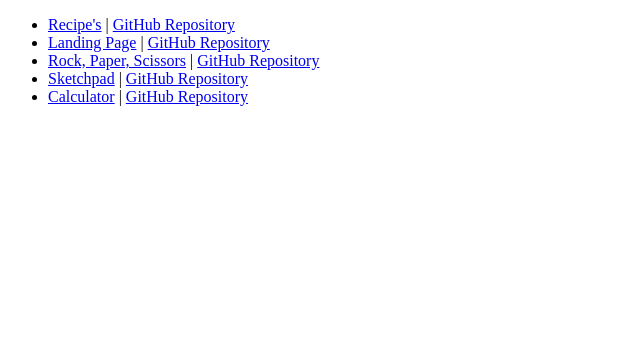
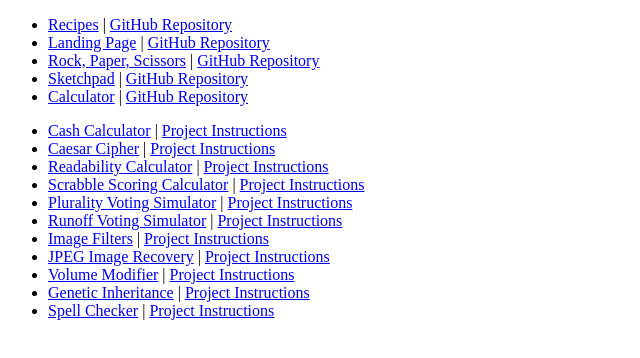
Before and after one commit to DylanM3/portfolio, a plain HTML site: page index.html in a window 1280 px wide. Shown: the whole page, without its empty margins (0-640 px from the left). Drawn offline with Linux system fonts and the light colour scheme.

Commit message:
Refactor HTML structure for project links

```diff
--- a/index.html
+++ b/index.html
@@ -5,12 +5,29 @@
     <title>Dylan Moore</title>
 </head>
 <body>
+    <div id="odin-container">
         <ul>
-        <li><a href="https://recipes.dylanmoore.uk">Recipe's</a> | <a href="https://github.com/DylanM3/odin-recipes">GitHub Repository</a></li>
+            <li><a href="https://recipes.dylanmoore.uk">Recipes</a> | <a href="https://github.com/DylanM3/odin-recipes">GitHub Repository</a></li>
             <li><a href="https://landing.dylanmoore.uk">Landing Page</a> | <a href="https://github.com/DylanM3/odin-landing-page">GitHub Repository</a></li>
             <li><a href="https://rps.dylanmoore.uk">Rock, Paper, Scissors</a> | <a href="https://github.com/DylanM3/odin-rps">GitHub Repository</a></li>
             <li><a href="https://sketch.dylanmoore.uk">Sketchpad</a> | <a href="https://github.com/DylanM3/odin-sketch">GitHub Repository</a></li>
             <li><a href="https://calc.dylanmoore.uk">Calculator</a> | <a href="https://github.com/DylanM3/odin-calculator">GitHub Repository</a></li>
         </ul>
+    </div>
+    <div id="cs50-container">
+        <ul>
+            <li><a href="https://github.com/DylanM3/cs50-cash">Cash Calculator</a> | <a href="https://cs50.harvard.edu/x/2025/psets/1/cash/">Project Instructions</a></li>
+            <li><a href="https://github.com/DylanM3/cs50-caesar">Caesar Cipher</a> | <a href="https://cs50.harvard.edu/x/2025/psets/2/caesar/">Project Instructions</a></li>
+            <li><a href="https://github.com/DylanM3/cs50-readability">Readability Calculator</a> | <a href="https://cs50.harvard.edu/x/2025/psets/2/readability/">Project Instructions</a></li>
+            <li><a href="https://github.com/DylanM3/cs50-scrabble">Scrabble Scoring Calculator</a> | <a href="https://cs50.harvard.edu/x/2025/psets/2/scrabble/">Project Instructions</a></li>
+            <li><a href="https://github.com/DylanM3/cs50-plurality">Plurality Voting Simulator</a> | <a href="https://cs50.harvard.edu/x/2025/psets/3/plurality/">Project Instructions</a></li>
+            <li><a href="https://github.com/DylanM3/cs50-runoff">Runoff Voting Simulator</a> | <a href="https://cs50.harvard.edu/x/2025/psets/3/runoff/">Project Instructions</a></li>
+            <li><a href="https://github.com/DylanM3/cs50-filter">Image Filters</a> | <a href="https://cs50.harvard.edu/x/2025/psets/4/filter/less/">Project Instructions</a></li>
+            <li><a href="https://github.com/DylanM3/cs50-recover">JPEG Image Recovery</a> | <a href="https://cs50.harvard.edu/x/2025/psets/4/recover/">Project Instructions</a></li>
+            <li><a href="https://github.com/DylanM3/cs50-volume">Volume Modifier</a> | <a href="https://cs50.harvard.edu/x/2025/psets/4/volume/">Project Instructions</a></li>
+            <li><a href="https://github.com/DylanM3/cs50-inheritance">Genetic Inheritance</a> | <a href="https://cs50.harvard.edu/x/2025/psets/5/inheritance/">Project Instructions</a></li>
+            <li><a href="https://github.com/DylanM3/cs50-speller">Spell Checker</a> | <a href="https://cs50.harvard.edu/x/2025/psets/5/speller/">Project Instructions</a></li>
+        </ul>
+    </div>
 </body>
 </html>
```
Lines whose indentation alone changed are shown as unchanged.
